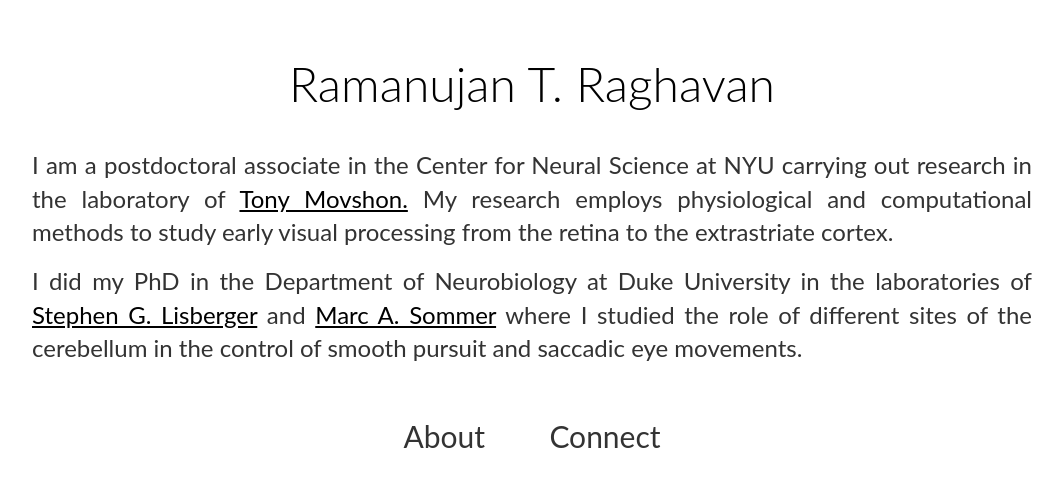
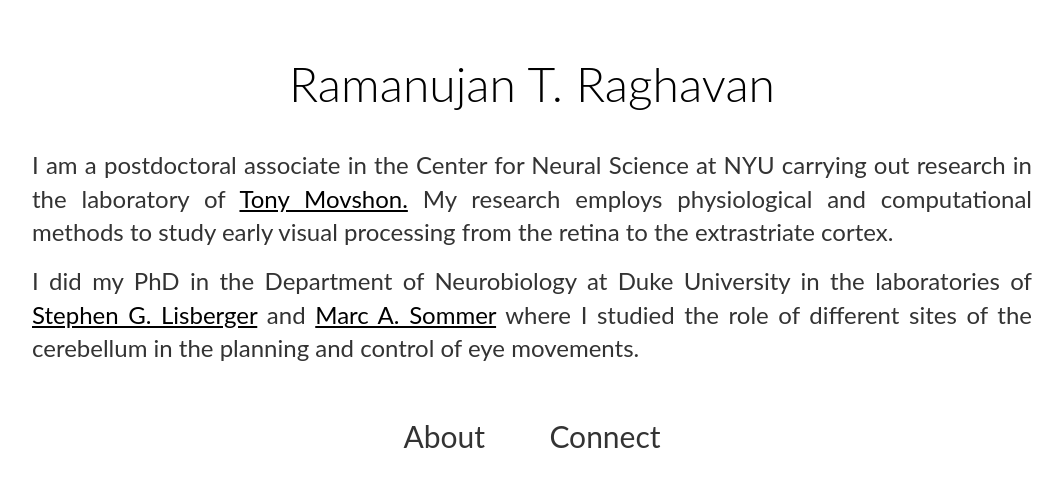
Before and after one commit to rtraghavan/rtraghavan.github.io, a Jekyll site: the page built from index.html, in a window 1280 px wide. Shown: the top 487 px of the page, without its empty margins (108-1171 px from the left). Built offline with Jekyll 4.4.1, drawn with Linux system fonts in a browser that asks for light colours.

Commit message:
Update About_Me.md

```diff
--- a/_includes/About_Me.md
+++ b/_includes/About_Me.md
@@ -1,4 +1,4 @@
 <p>I am a postdoctoral associate in the Center for Neural Science at NYU carrying out research in the laboratory of <a href="//www.cns.nyu.edu/corefaculty/Movshon.php"> Tony Movshon.</a> My research employs physiological and computational methods to study early visual processing from the retina to the extrastriate cortex.</p>
 
 <p>I did my PhD in the Department of Neurobiology at Duke University in the laboratories of <a href="//www.neuro.duke.edu/research/faculty-labs/lisberger-lab"> Stephen G. Lisberger</a> and
-<a href="//sommerlab.pratt.duke.edu"> Marc A. Sommer</a> where I studied the role of different sites of the cerebellum in the control of smooth pursuit and saccadic eye movements.</p>
+<a href="//sommerlab.pratt.duke.edu"> Marc A. Sommer</a> where I studied the role of different sites of the cerebellum in the planning and control of eye movements.</p>
```
